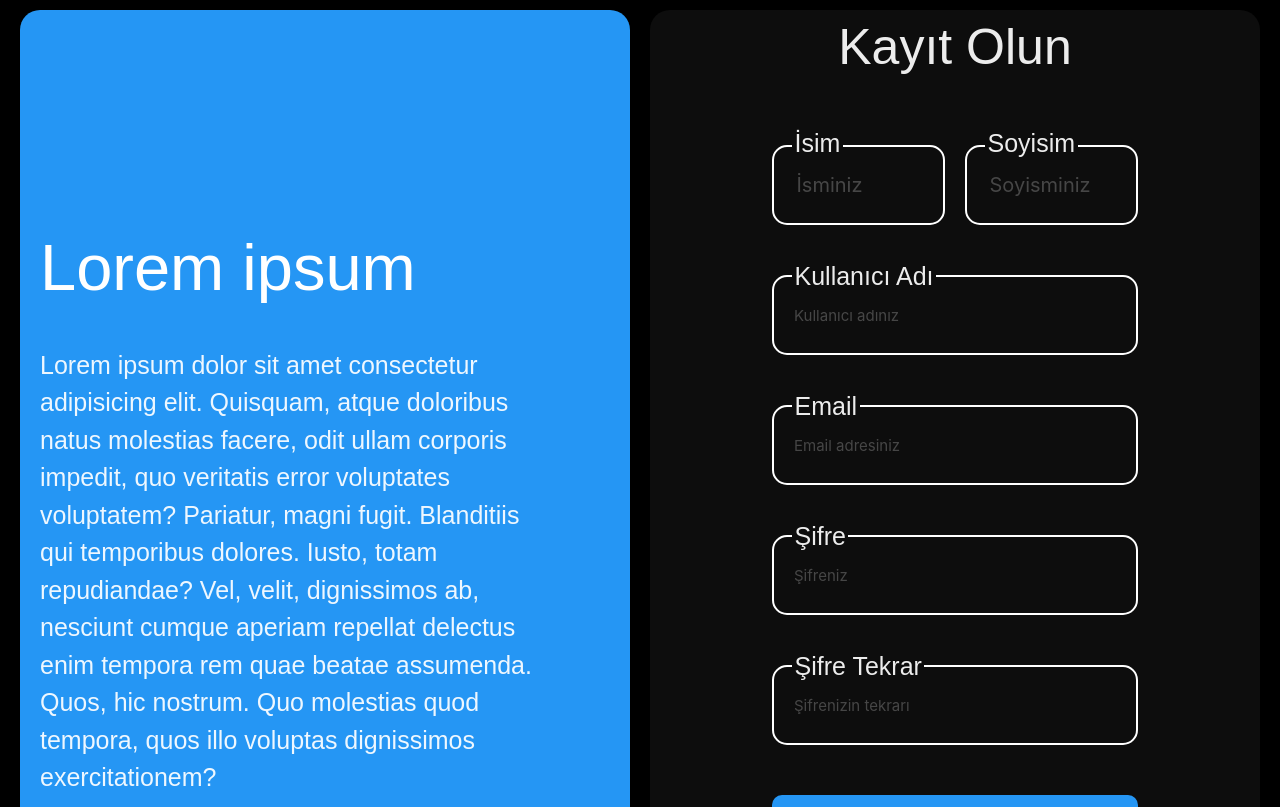
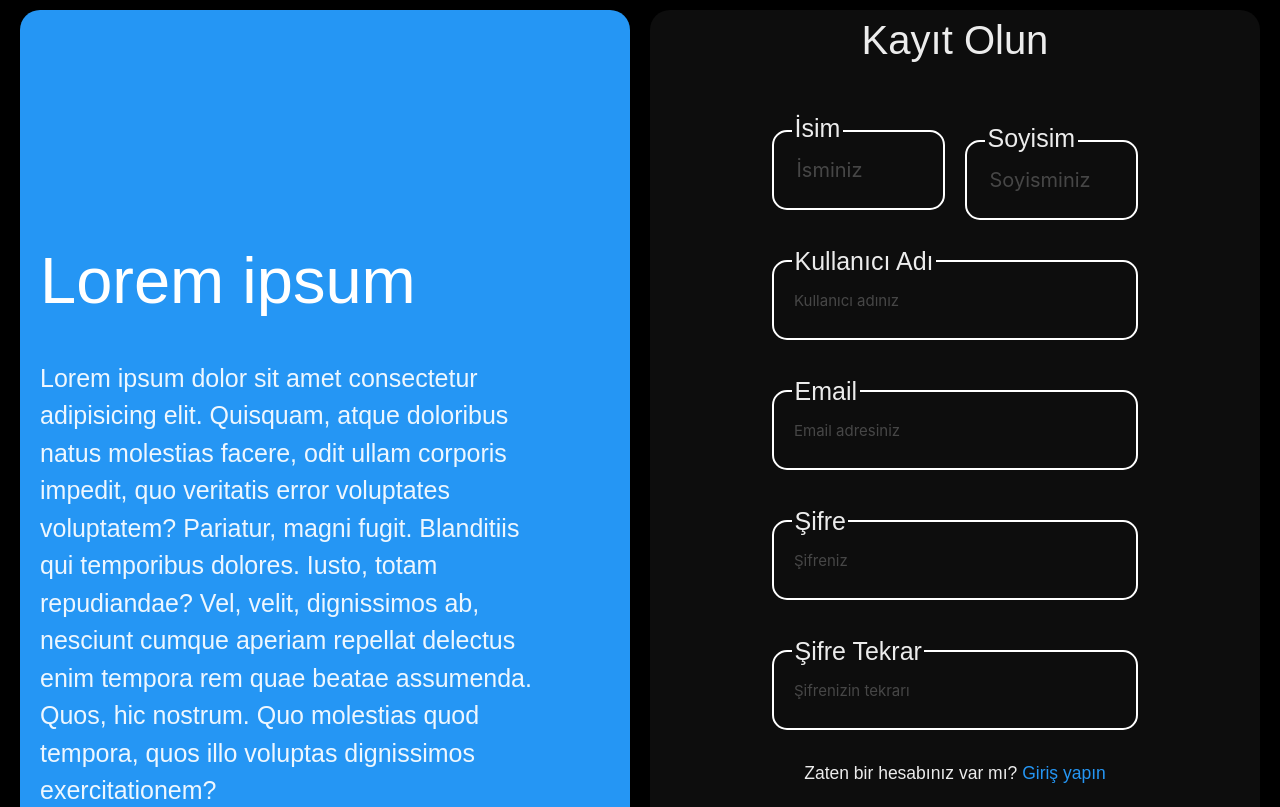
Before and after one commit to hukuki/frontend-main, a Next.js app: page /register in a window 1280 px wide. Shown: the top 807 px of the page. Built offline with nearby package versions, Linux system fonts and the light colour scheme; no server answers.

Commit message:
Added register login page connection

```diff
--- a/src/pages/login/LoginPage.module.css
+++ b/src/pages/login/LoginPage.module.css
@@ -63,9 +63,9 @@
 
 .form__header {
     font-family: "Poppins", sans-serif;
-    font-size: 5rem;
+    font-size: 4rem;
     margin-bottom: 6rem;
-    font-weight: 200;
+    font-weight: 400;
 }
 
 .login__form {
@@ -87,6 +87,15 @@
     width: 100%;
     height: 8rem;
     margin-bottom: 6rem;
+    transition: all .2s ease;
+}
+
+.form__input-container:last-of-type {
+    margin-bottom: 2rem;
+}
+
+.form__input-container.form__input-container-error:last-of-type {
+    margin-bottom: 4rem;
 }
 
 .form__input-label {
@@ -113,6 +122,7 @@
     z-index: 1;
     font-size: 2rem;
 }
+
 
 .form__button {
     font-family: "Poppins", sans-serif;
@@ -143,6 +153,17 @@
     font-size: 1.75rem;
     color: var(--error-text-dark);
     font-family: "Poppins", sans-serif;
+}
+
+.form__prompt-register {
+    font-family: "Poppins", sans-serif;
+    font-size: 1.75rem;
+    margin-bottom: 2rem;
+}
+
+.form__register-cta {
+    cursor: pointer;
+    color: var(--color-blue-400);
 }
 
 
--- a/src/pages/register/RegisterPage.module.css
+++ b/src/pages/register/RegisterPage.module.css
@@ -63,9 +63,9 @@
 
 .form__header {
     font-family: "Poppins", sans-serif;
-    font-size: 5rem;
+    font-size: 4rem;
     margin-bottom: 6rem;
-    font-weight: 200;
+    font-weight: 400;
 }
 
 .login__form {
@@ -88,6 +88,10 @@
     height: 8rem;
     margin-bottom: 5rem;
     transition: margin .2s ease;
+}
+
+.form__input-container:last-of-type {
+    margin-bottom: 3rem;
 }
 
 .form__input-names-container {
@@ -192,6 +196,18 @@
     margin-bottom: 8rem;
 }
 
+.form__prompt-login {
+    font-family: "Poppins", sans-serif;
+    font-size: 1.75rem;
+    margin-bottom: 2em;
+}
+
+.form__login-cta {
+    cursor: pointer;
+    font-size: 1.75rem;
+    color: var(--color-blue-400);
+}
+
 /* OR LINES */
 /* ----------------- */
 
--- a/src/pages/register/index.js
+++ b/src/pages/register/index.js
@@ -4,13 +4,17 @@ import { RegistrationSchema } from "../../form-schemas"
 import { useState } from "react"
 import useAuthContext from "../../context/AuthContextProvider";
 import { Progress } from '@chakra-ui/react'
+import { useRouter } from "next/router";
 
 function RegisterPage() {
 
     const [isSubmitting, setIsSubmitting] = useState(false)
+    const { signUpWithGoogle, signUpWithEmailAndPassword } = useAuthContext()
+    const router = useRouter()
 
-
-    const { signUpWithGoogle, signUpWithEmailAndPassword } = useAuthContext()
+    const handleDirectLoginPage = () =>  {
+        router.push("/login")
+    }
 
     const handleGoogleSignup = async () => {
         setIsSubmitting(true)
@@ -160,6 +164,7 @@ function RegisterPage() {
                         id="confirmPassword" />
                         {errors.confirmPassword && touched.confirmPassword && <p className={styles["form__input-error-p"]}>{errors.confirmPassword}</p>}
                     </div>
+                    <p className={styles["form__prompt-login"]}>Zaten bir hesabınız var mı? <button onClick={handleDirectLoginPage} className={styles["form__login-cta"]}>Giriş yapın</button></p>
               </div>
               {isSubmitting ?
                     <Progress
```
Also changed, not shown: src/pages/login/index.js (+9 -3 lines).
